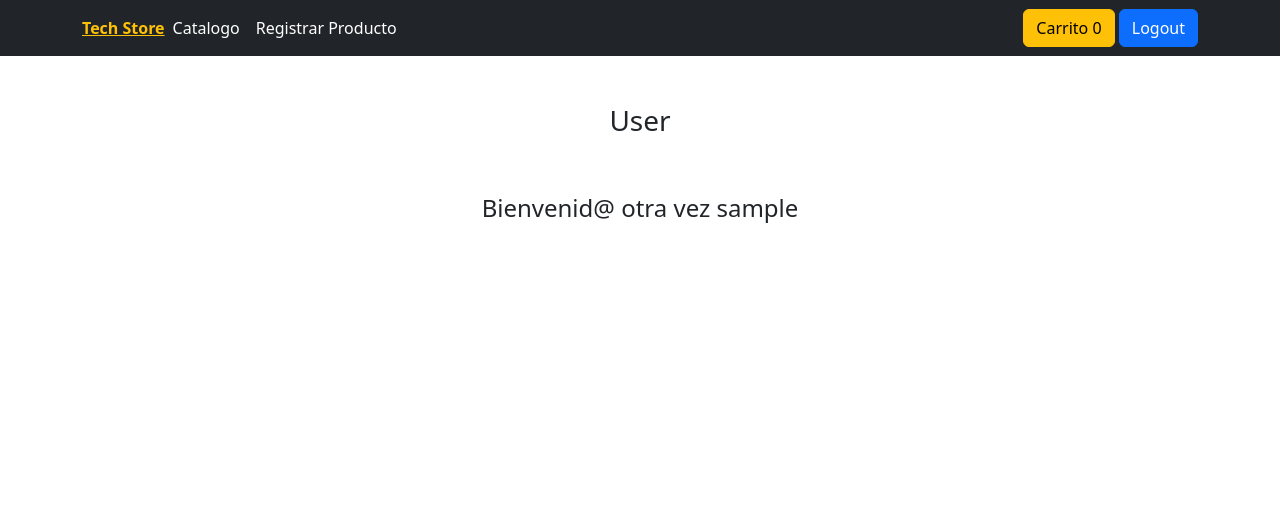
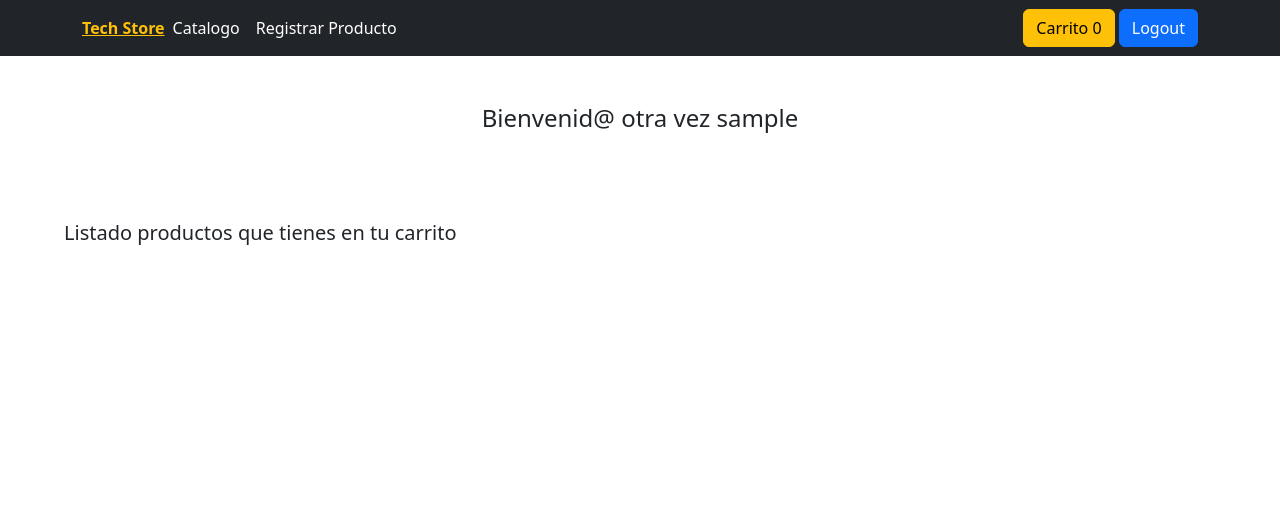
Before and after one commit to Vsjee/eCommercePhp, a PHP site: page /pages/private/userProfile.php in a window 1280 px wide. Shown: the top 525 px of the page. Run offline with PHP 8.4, Linux system fonts and the light colour scheme; a user stored in the database is signed in.

Commit message:
update profile desing

```diff
--- a/pages/private/userProfile.php
+++ b/pages/private/userProfile.php
@@ -1,4 +1,6 @@
 <?php
+include '../../php/config.php';
+
 session_start();
 
 if (empty($_SESSION["user"])) {
@@ -20,6 +22,29 @@ if (empty($_SESSION["user"])) {
 
   <!-- bootstrap cdn -->
   <link rel="stylesheet" href="https://cdn.jsdelivr.net/npm/bootstrap@5.2.3/dist/css/bootstrap.min.css" integrity="sha384-rbsA2VBKQhggwzxH7pPCaAqO46MgnOM80zW1RWuH61DGLwZJEdK2Kadq2F9CUG65" crossorigin="anonymous">
+  <style>
+    .list__text--before {
+      margin-left: 5%;
+      margin-top: 5rem;
+    }
+
+    .list {
+      display: grid;
+      grid-auto-rows: 24rem;
+      grid-template-columns: repeat(auto-fill, minmax(min(100%, 18rem), 1fr));
+      grid-auto-flow: dense;
+      gap: 2rem;
+      margin: 5rem 2%;
+      padding: 0;
+      list-style: none;
+    }
+
+    .img {
+      width: 100%;
+      height: 250px;
+      object-fit: cover;
+    }
+  </style>
 </head>
 
 <body>
@@ -59,8 +84,37 @@ if (empty($_SESSION["user"])) {
 
   <main>
     <section class="container mt-5 d-flex flex-column gap-5 align-items-center justify-content-evenly">
-      <h3>User</h3>
       <h4>Bienvenid@ otra vez <?php echo $_SESSION["user"] ?></h4>
+    </section>
+
+    <section class="mt-5">
+      <h5 class="list__text--before">Listado productos que tienes en tu carrito</h5>
+      <ul class="list">
+        <?php
+        if (!empty($_SESSION["shopping_cart"])) {
+          $total = 0;
+          foreach ($_SESSION["shopping_cart"] as $keys => $values) {
+            $id = encryptor("encrypt", $values["item_id"]);
+        ?>
+            <li>
+              <a href="../productInfo.php?id=<?php echo $id ?>">
+                <img src="<?php
+                          if ($values["item_img"]) {
+                            echo $values["item_img"];
+                          } else {
+                            echo "https://www.fml.com.mx/wp-content/uploads/2016/04/Race-Registration-Image-Not-Found.png";
+                          } ?>" alt="<?php echo $values["item_name"] ?>" title="<?php echo $values["item_name"] ?>" class="img">
+
+              </a>
+              <p>Producto: <?php echo $values["item_name"] ?></p>
+              <p>Precio: <?php echo $values["item_price"] ?></p>
+            </li>
+        <?php
+          }
+        }
+        ?>
+      </ul>
+
     </section>
   </main>
 </body>
```
